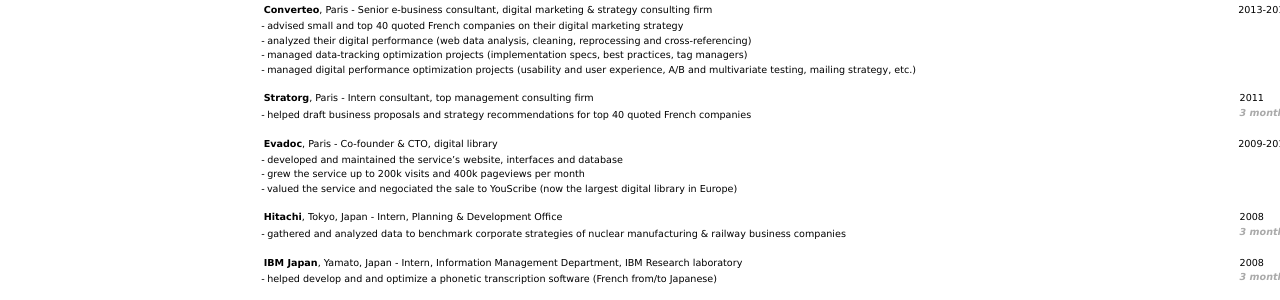
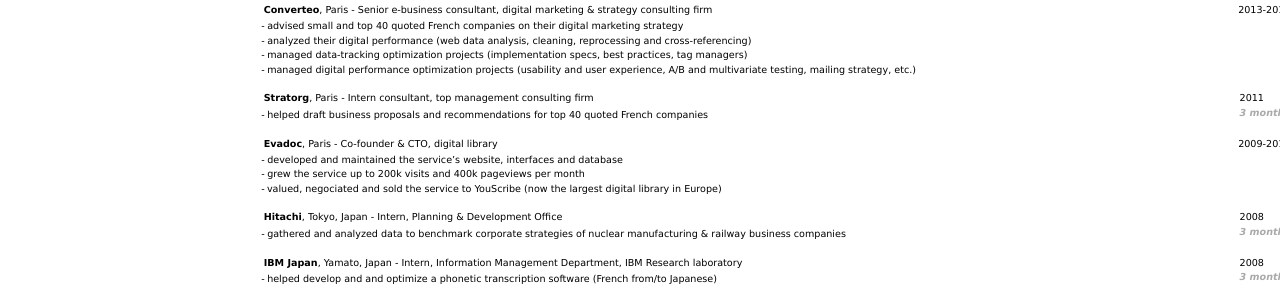
Before and after one commit to elipapa/markdown-cv, a Jekyll site: the page built from index.md, in a window 1280 px wide. Shown: the part 205-505 px from the top of the page. Built offline with Jekyll 4.4.1, drawn with Linux system fonts in a browser that asks for light colours.

Commit message:
Update index.md

```diff
--- a/index.md
+++ b/index.md
@@ -29,14 +29,14 @@
 > 2011 _3 months_
 
 __Stratorg__, Paris - Intern consultant, top management consulting firm
-- helped draft business proposals and strategy recommendations for top 40 quoted French companies
+- helped draft business proposals and recommendations for top 40 quoted French companies
 
 > 2009-2011
 
 __Evadoc__, Paris - Co-founder & CTO, digital library
 - developed and maintained the service's website, interfaces and database
 - grew the service up to 200k visits and 400k pageviews per month
-- valued the service and negociated the sale to YouScribe (now the largest digital library in Europe)
+- valued, negociated and sold the service to YouScribe (now the largest digital library in Europe)
 
 <!--
 > 2009
```
